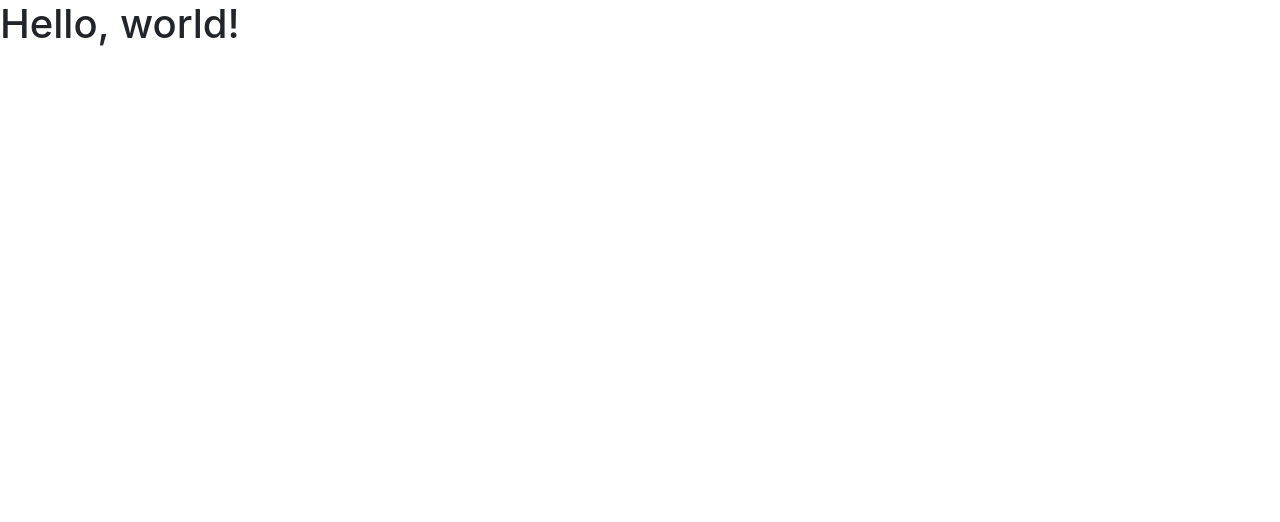
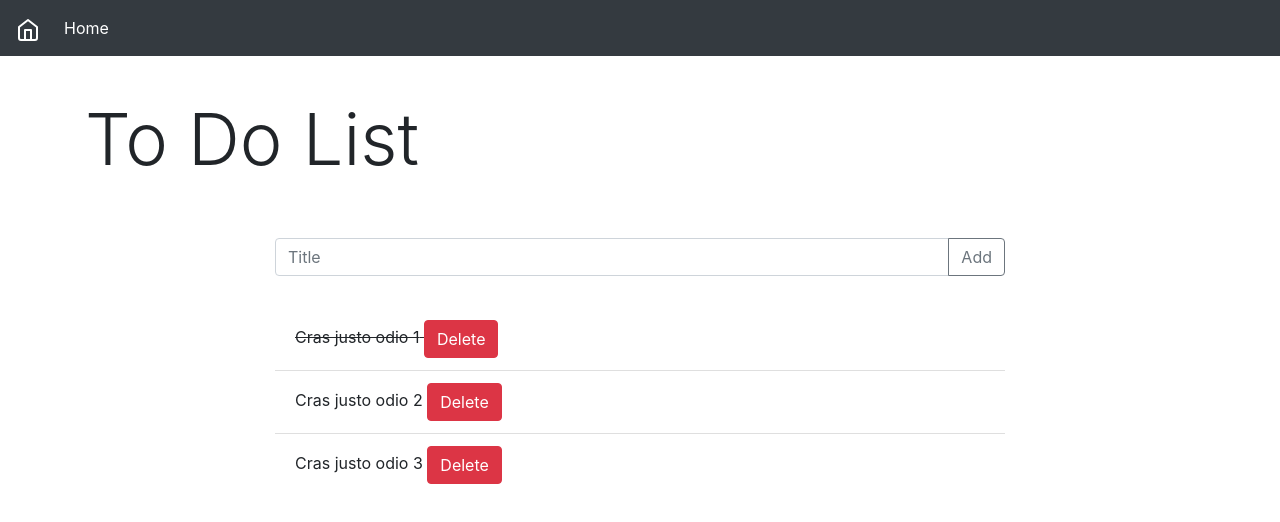
Before and after one commit to rungtiwa-in/js-homework, a plain HTML site: page index.html in a window 1280 px wide. Drawn offline with nearby package versions, Linux system fonts and the light colour scheme.

Commit message:
update index

```diff
--- a/index.html
+++ b/index.html
@@ -10,12 +10,81 @@
     <link rel="stylesheet" href="https://stackpath.bootstrapcdn.com/bootstrap/4.5.0/css/bootstrap.min.css"
         integrity="sha384-9aIt2nRpC12Uk9gS9baDl411NQApFmC26EwAOH8WgZl5MYYxFfc+NcPb1dKGj7Sk" crossorigin="anonymous">
 
-    <title>Hello, world!</title>
+    <title>LAB BOOTSTRAP</title>
+
+    <style>
+        .bd-placeholder-img {
+            font-size: 1.125rem;
+            text-anchor: middle;
+            -webkit-user-select: none;
+            -moz-user-select: none;
+            -ms-user-select: none;
+            user-select: none;
+        }
+
+        @media (min-width: 768px) {
+            .bd-placeholder-img-lg {
+                font-size: 3.5rem;
+            }
+        }
+
+        .list-group-item.done {
+            text-decoration: line-through;
+        }
+    </style>
+    <!-- <link href="css/home.css" rel="stylesheet"> -->
+    <script src="https://unpkg.com/feather-icons"></script>
 </head>
 
 <body>
-    <h1>Hello, world!</h1>
+    <nav class="navbar navbar-expand-lg navbar-dark bg-dark fixed-top">
+        <a class="navbar-brand" href="home.html"><i data-feather="home"></i></a>
+        <button class="navbar-toggler" type="button" data-toggle="collapse" data-target="#navbarNav"
+            aria-controls="navbarNav" aria-expanded="false" aria-label="Toggle navigation">
+            <span class="navbar-toggler-icon"></span>
+        </button>
+        <div class="collapse navbar-collapse" id="navbarNav">
+            <ul class="navbar-nav">
+                <li class="nav-item active">
+                    <a class="nav-link" href="home.html">Home</a>
+                </li>
+                <!-- <li class="nav-item">
+                    <a class="nav-link" href="about.html">About</a>
+                </li>
+                <li class="nav-item">
+                    <a class="nav-link" href="contactus.html">Contact Us</a>
+                </li>
+                <li class="nav-item">
+                    <a class="nav-link" href="login.html">Logout</a>
+                </li> -->
+            </ul>
+        </div>
+    </nav>
 
+    <div class="container">
+        <h1 class="display-3" style="margin-top: 6rem;">To Do List</h1>
+        <div class="row justify-content-md-center">
+            <div class="col col-lg-8 mt-5">
+                <div class="input-group mb-3">
+                    <input type="text" id="message" class="form-control" placeholder="Title" aria-label="Title"
+                        aria-describedby="btn-add">
+                    <div class="input-group-append">
+                        <button class="btn btn-outline-secondary" type="button" id="btn-add" onclick="addToDo()">Add</button>
+                    </div>
+                </div>
+            </div>
+        </div>
+
+        <div class="row justify-content-md-center">
+            <div class="col col-lg-8 mt-3">
+                <ul class="list-group list-group-flush" id="todo-list">
+                </ul>
+            </div>
+        </div>
+    </div>
+
+
+    <script src="script.js"></script>
     <!-- Optional JavaScript -->
     <!-- jQuery first, then Popper.js, then Bootstrap JS -->
     <script src="https://code.jquery.com/jquery-3.5.1.slim.min.js"
@@ -27,6 +96,9 @@
     <script src="https://stackpath.bootstrapcdn.com/bootstrap/4.5.0/js/bootstrap.min.js"
         integrity="sha384-OgVRvuATP1z7JjHLkuOU7Xw704+h835Lr+6QL9UvYjZE3Ipu6Tp75j7Bh/kR0JKI"
         crossorigin="anonymous"></script>
+    <script>
+        feather.replace()
+    </script>
 </body>
 
 </html>
--- /dev/null
+++ b/script.js
@@ -0,0 +1,45 @@
+let todolist = [
+    {
+        message: "Cras justo odio 1",
+        isDone: true
+    },
+    {
+        message: "Cras justo odio 2",
+        isDone: false
+    },
+    {
+        message: "Cras justo odio 3",
+        isDone: false
+    },
+]
+
+function setToDoList() {
+    let htmlList = document.getElementById('todo-list')
+    let html = ''
+    for (let i = 0;i<todolist.length;i++){
+        let liClass = todolist[i].isDone ? ' done':''
+        html += `<li class="list-group-item${liClass}"><span onclick="doneToDo(${i})">${todolist[i].message}</span> <button type="button" class="btn btn-danger" onclick="deleteToDo(${i})">Delete</button></li>`
+    }
+    htmlList.innerHTML = html
+}
+
+function addToDo() {
+    let messageInput = document.getElementById('message')
+    let message = messageInput.value
+    if (!message) return
+    todolist.unshift({ message: message, isDone: false })
+    setToDoList()
+    messageInput.value = ''
+}
+
+function deleteToDo(index) {
+    todolist.splice(index, 1)
+    setToDoList()
+}
+
+function doneToDo(index){
+    todolist[index].isDone = !todolist[index].isDone;
+    setToDoList()
+}
+
+setToDoList()
```
